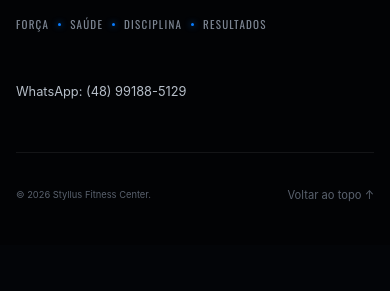
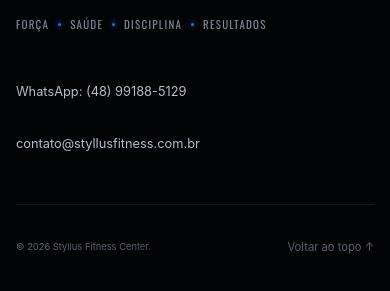
Before and after one commit to nicolaseliasx/styllus-site, a website built with Vite: page index.html in a window 390 px wide. Shown: the part 4521-4812 px from the top of the page. Before the commit the page ends 4766 px from the top, so only its background shows below. Built offline with nearby package versions, Linux system fonts and the light colour scheme.

```diff
--- a/index.html
+++ b/index.html
@@ -216,7 +216,10 @@
           <img class="brand-mark" src="/assets/styllus-mark-header.webp" width="180" height="180" alt="Emblema da Styllus Fitness Center" />
         </a>
         <p>Força <i></i> Saúde <i></i> Disciplina <i></i> Resultados</p>
-        <a data-whatsapp data-float-guard href="#">WhatsApp: (48) 99188-5129</a>
+        <div class="footer-contacts">
+          <a data-whatsapp data-float-guard href="#">WhatsApp: (48) 99188-5129</a>
+          <a href="mailto:contato@styllusfitness.com.br">contato@styllusfitness.com.br</a>
+        </div>
       </div>
       <div class="container footer-bottom">
         <small>© 2026 Styllus Fitness Center.</small>
--- a/src/styles.css
+++ b/src/styles.css
@@ -1000,7 +1000,14 @@
   text-transform: uppercase;
 }
 
-.footer-main > a:last-child {
+.footer-contacts {
+  display: flex;
+  flex-direction: column;
+  align-items: flex-end;
+  gap: 8px;
+}
+
+.footer-contacts a {
   color: #b6bec8;
   font-size: 0.8rem;
 }
@@ -1482,7 +1489,11 @@
   }
 
   .footer-main > p { flex-wrap: wrap; line-height: 1.8; }
-  .footer-main > a:last-child {
+  .footer-contacts {
+    align-items: flex-start;
+  }
+
+  .footer-contacts a {
     min-height: 44px;
     display: flex;
     align-items: center;
```
Also changed, not shown: .github/workflows/deploy-pages.yml.
